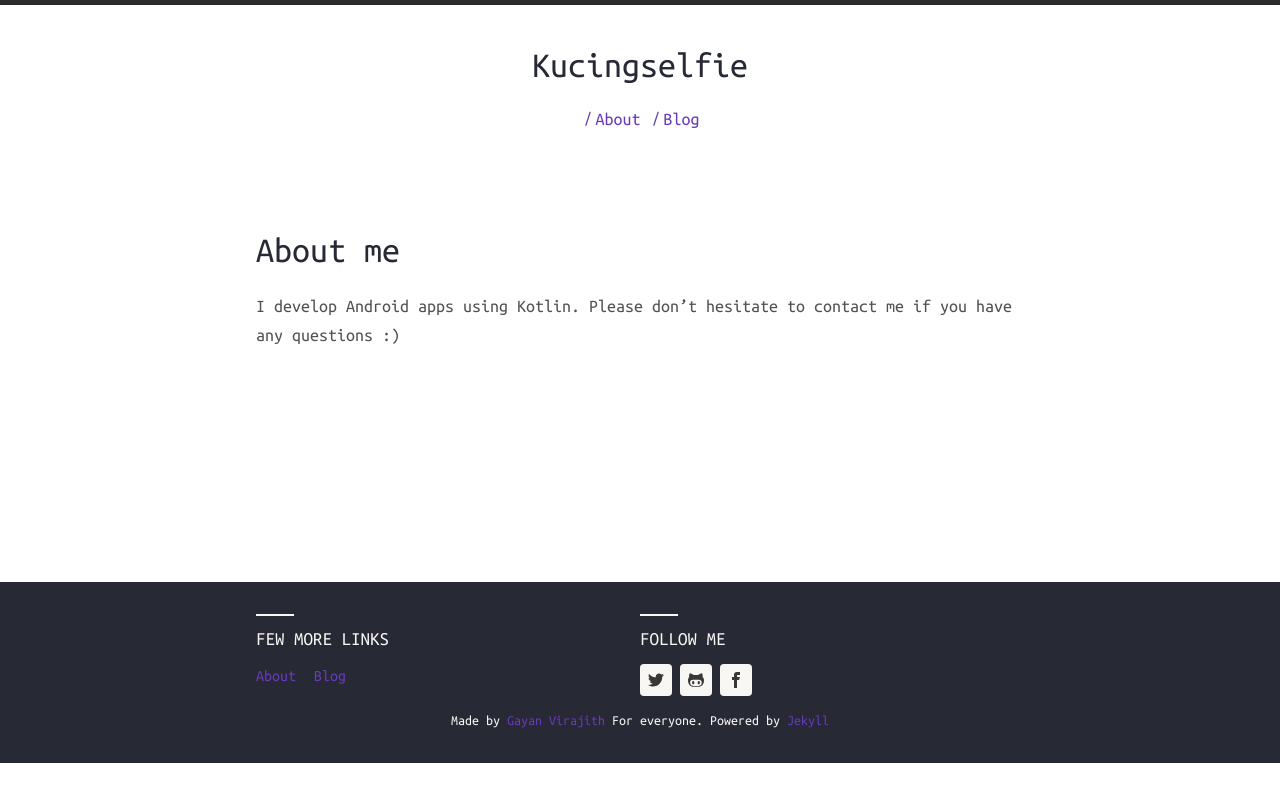
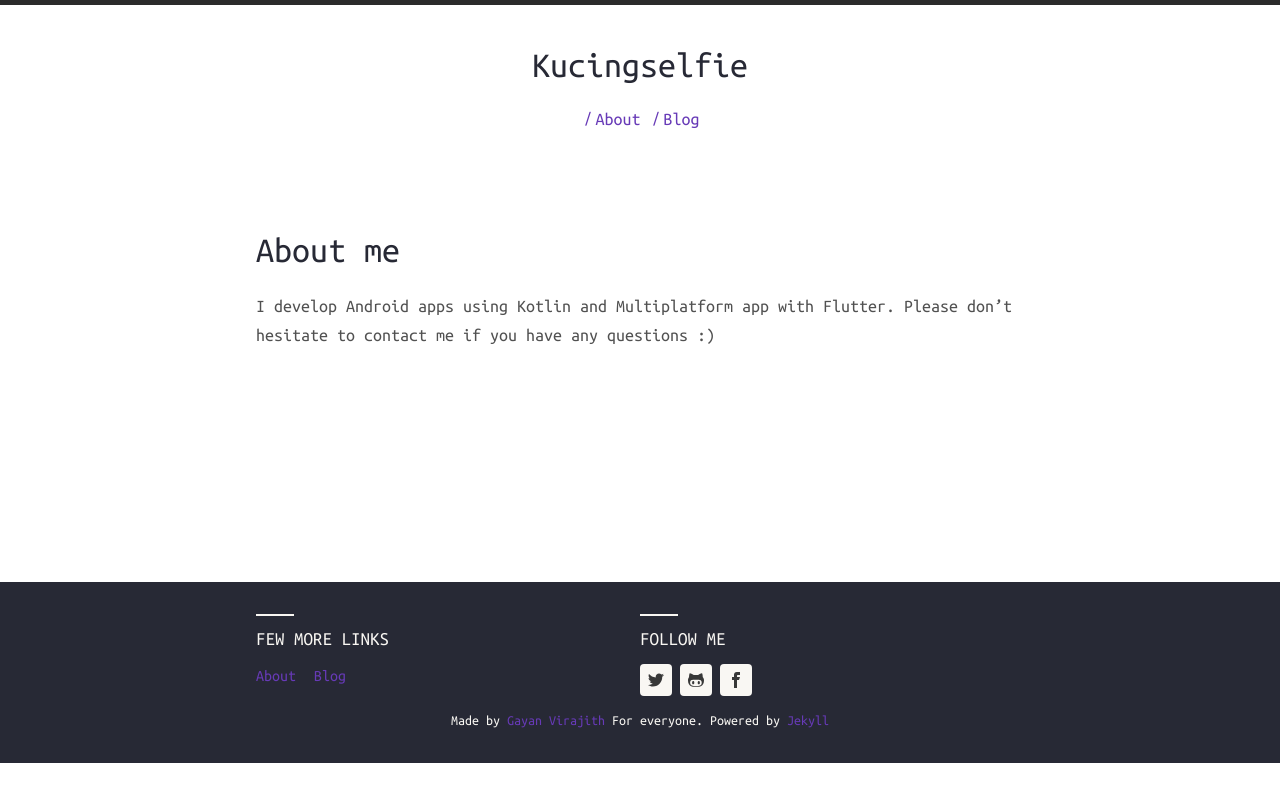
Before and after one commit to kucingselfie/kucingselfie.github.io, a Jekyll site: the page built from about.md, in a window 1280 px wide. Shown: the top 802 px of the page. Built offline with Jekyll 4.4.1, drawn with Linux system fonts in a browser that asks for light colours; nearby versions of some CDN libraries; comment, search, counter and statistics services are not loaded.

Commit message:
Update about.md

```diff
--- a/about.md
+++ b/about.md
@@ -4,4 +4,4 @@ title: About me
 permalink: /about/
 ---
 
-I develop Android apps using Kotlin. Please don't hesitate to contact me if you have any questions :)
+I develop Android apps using Kotlin and Multiplatform app with Flutter. Please don't hesitate to contact me if you have any questions :)
```
